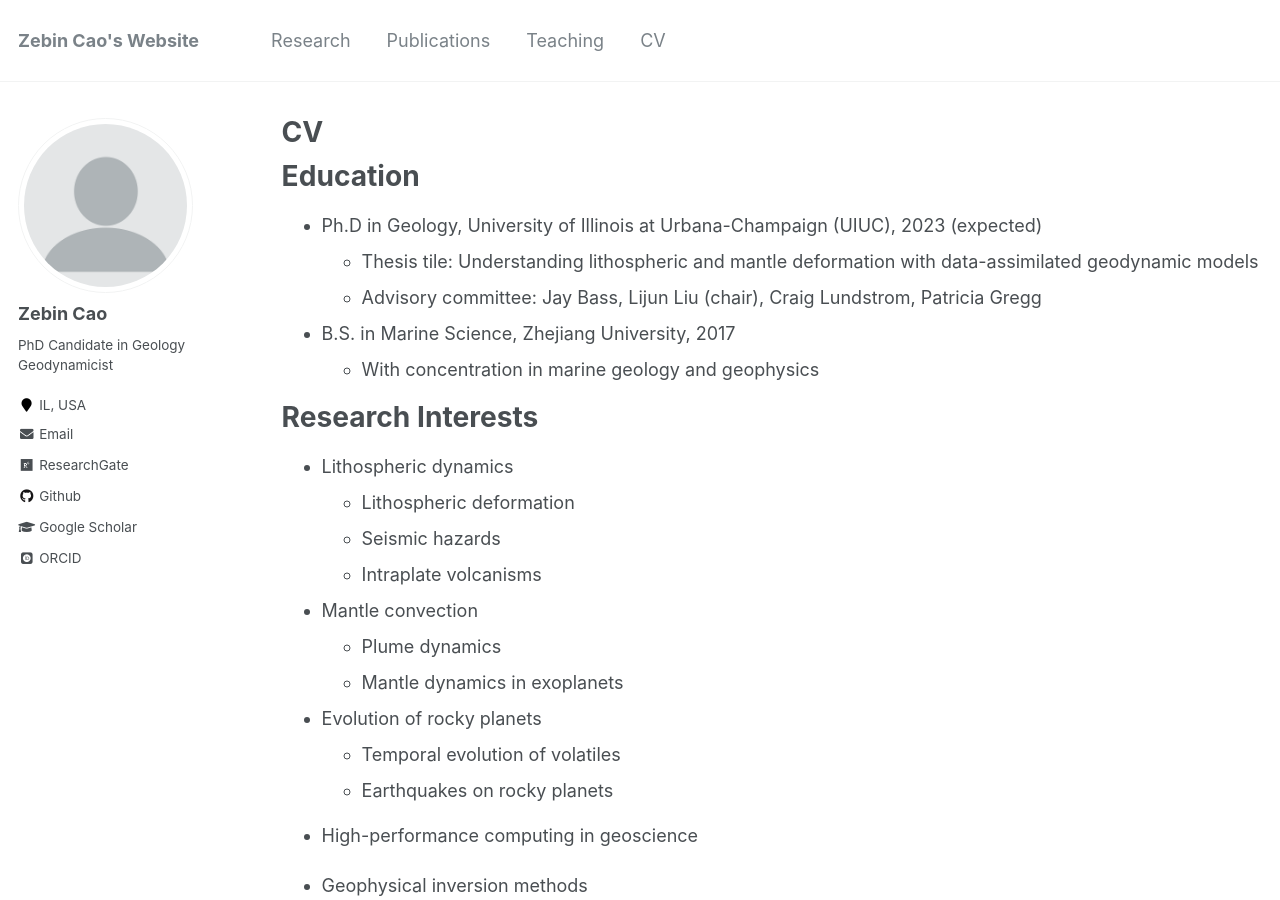
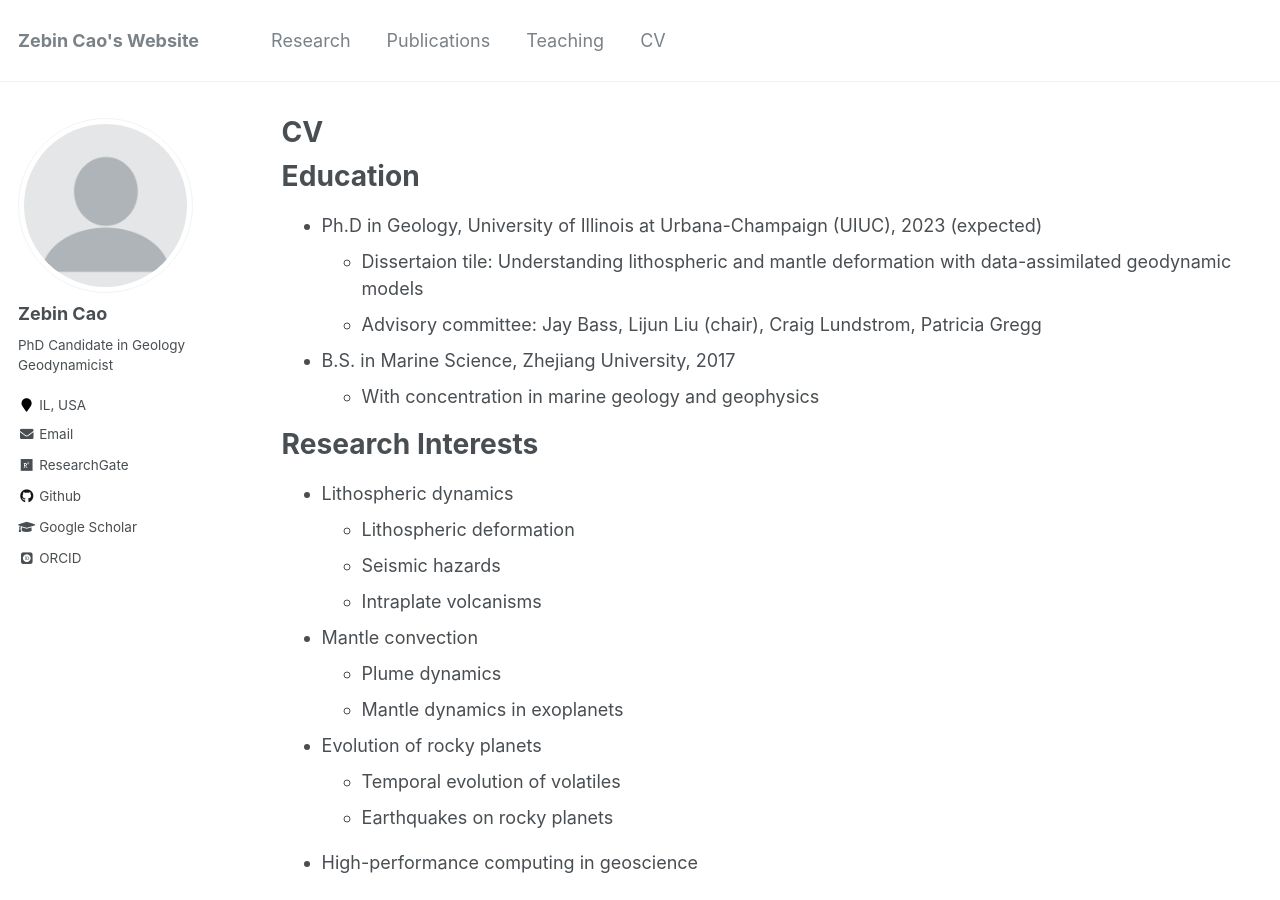
Before and after one commit to ZebinCao/ZebinCao.github.io, a Jekyll site: the page built from _pages/cv.md, in a window 1280 px wide and 900 px high. Built offline with Jekyll 4.4.1, drawn with Linux system fonts in a browser that asks for light colours; some web fonts are replaced.

```diff
--- a/_pages/cv.md
+++ b/_pages/cv.md
@@ -12,7 +12,7 @@
 Education
 ======
 * Ph.D in Geology, University of Illinois at Urbana-Champaign (UIUC), 2023 (expected)
-  * Thesis tile: Understanding lithospheric and mantle deformation with data-assimilated geodynamic models
+  * Dissertaion tile: Understanding lithospheric and mantle deformation with data-assimilated geodynamic models
   * Advisory committee: Jay Bass, Lijun Liu (chair), Craig Lundstrom, Patricia Gregg
 
 * B.S. in Marine Science, Zhejiang University, 2017
```
Also changed, not shown: _pages/about.md (+3 -2 lines).
